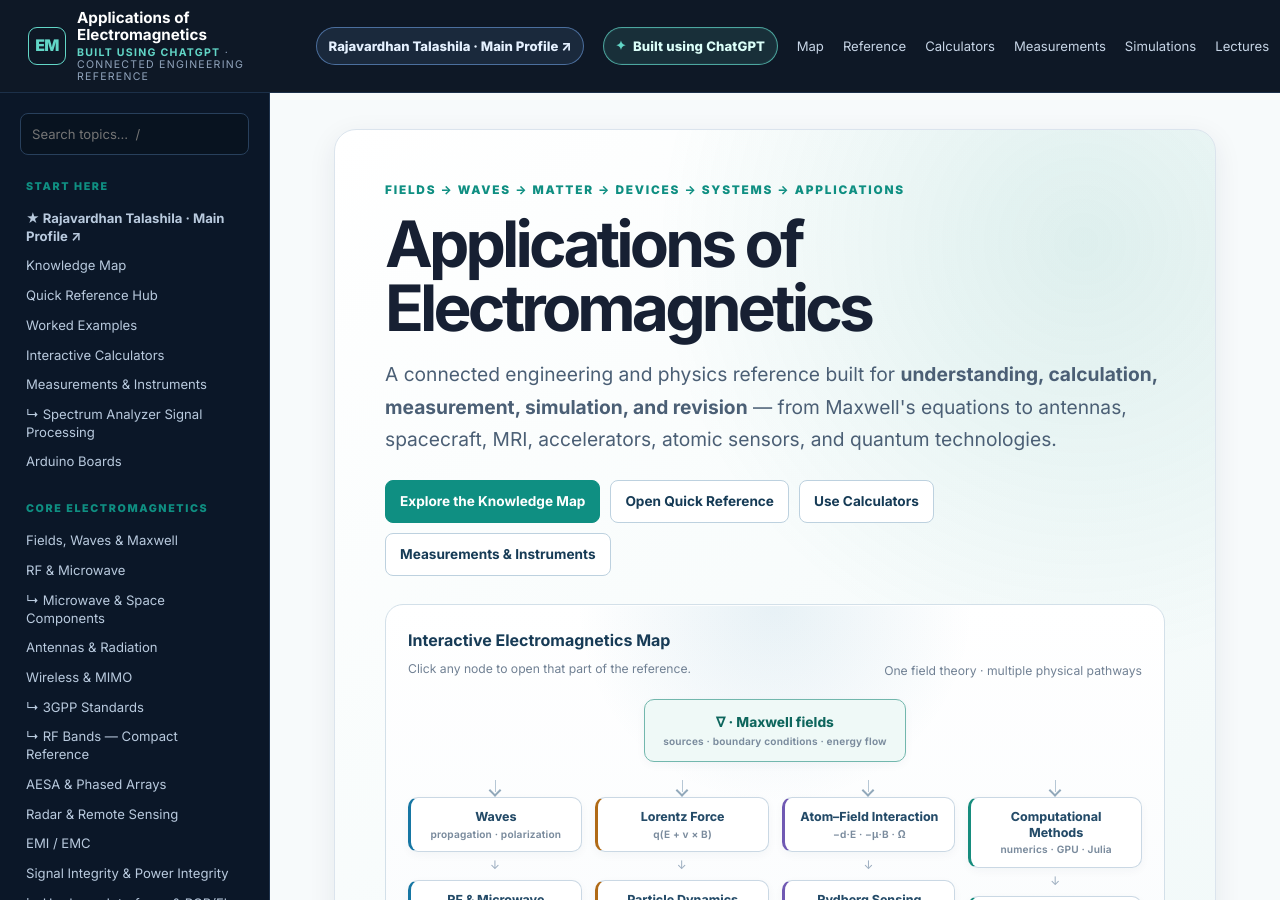
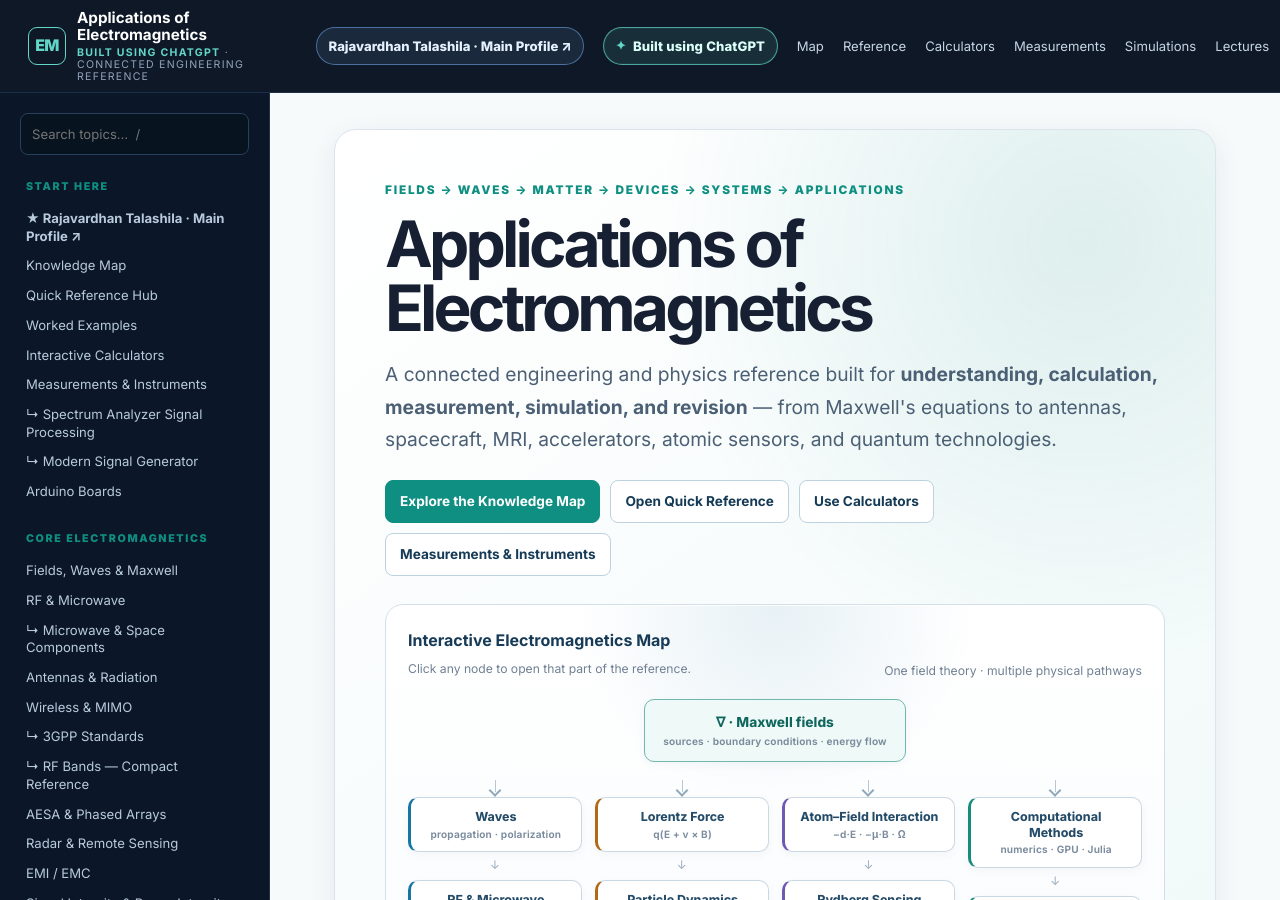
Before and after one commit to RajavardhanT/Electromagnetics_Applications, a Jekyll site: the page built from index.md, in a window 1280 px wide and 900 px high. Built offline with Jekyll 4.4.1, drawn with Linux system fonts in a browser that asks for light colours; some of the changed text lies outside the part shown.

Commit message:
Add modern signal generator to navigation

```diff
--- a/_layouts/default.html
+++ b/_layouts/default.html
@@ -96,6 +96,7 @@
       <a href="{{ '/calculators/' | relative_url }}">Interactive Calculators</a>
       <a href="{{ '/measurements/' | relative_url }}">Measurements & Instruments</a>
       <a href="{{ '/spectrum-analyzer-signal-processing/' | relative_url }}">↳ Spectrum Analyzer Signal Processing</a>
+      <a href="{{ '/modern-signal-generator/' | relative_url }}">↳ Modern Signal Generator</a>
       <a href="{{ '/arduino/' | relative_url }}">Arduino Boards</a>
 
       <div class="sidebar-title">CORE ELECTROMAGNETICS</div>
```
